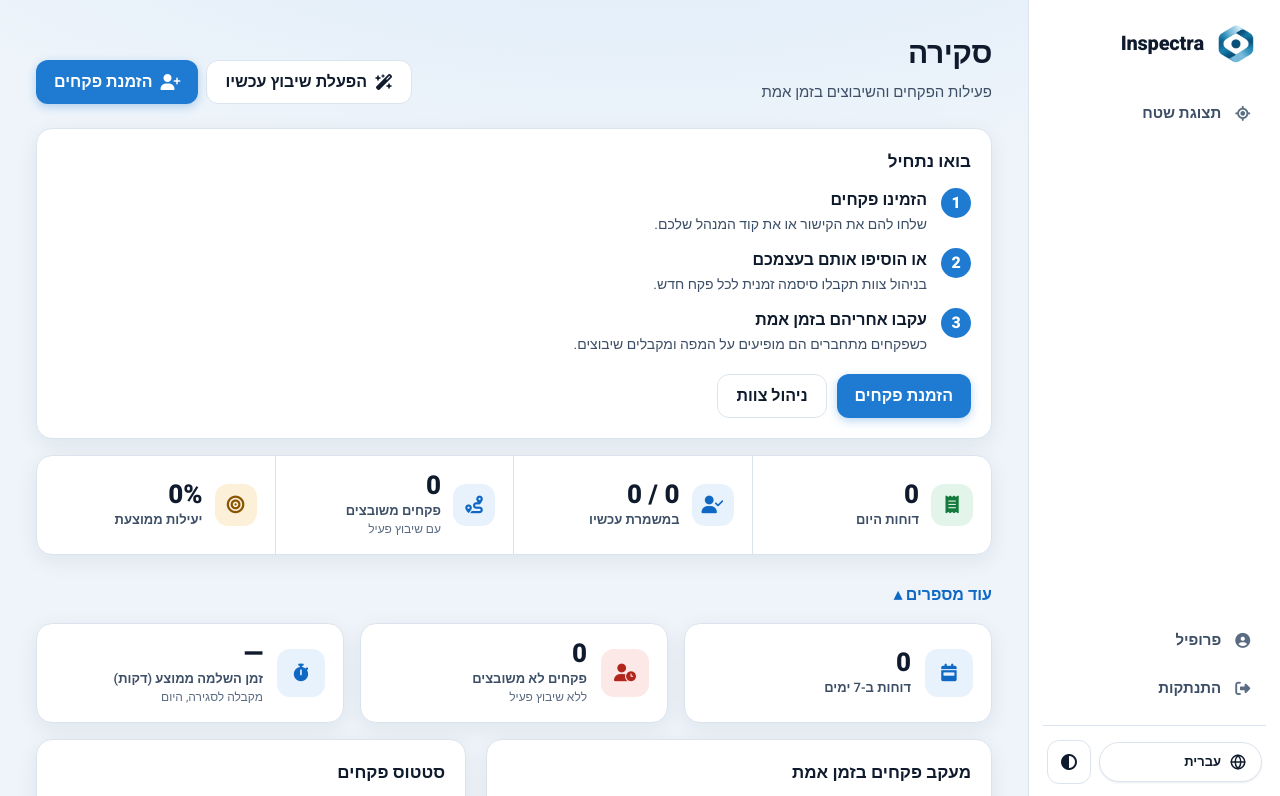
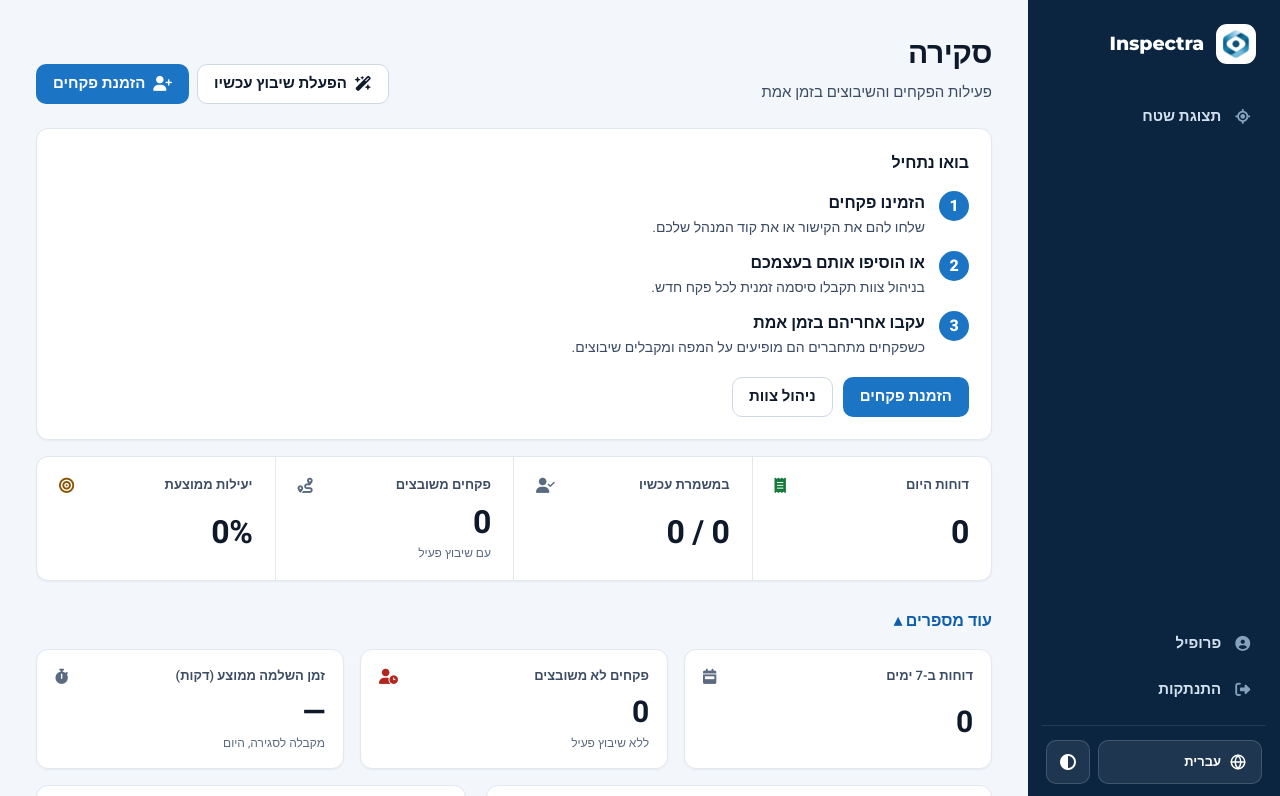
Before and after one commit to BarakSaban/Inspectra, a Flask app: page /admin in a window 1280 px wide, after a click on "עוד מספרים". Shown: the top 796 px of the page. Run offline with Flask 3, Linux system fonts and the light colour scheme; the visitor is signed in with stand-in values (Sample User, id 1); data that the repository does not hold is empty; grey boxes are pictures that could not be loaded.

Commit message:
Navy rail admin skin, centered login and sign-up with logo and language in the card, product brief
Co-Authored-By: Claude Sonnet 5.5 <noreply@anthropic.com>

```diff
--- a/app/static/css/admin.css
+++ b/app/static/css/admin.css
@@ -1,15 +1,15 @@
 /* Shared shell for the manager pages and the profile page: top bar, cards, tables, forms, dialogs.
    Logical properties throughout, so Hebrew and Arabic mirror without separate rules. */
 :root {
-  --radius: 16px;
-  --shadow: 0 6px 22px rgba(15, 27, 45, .07);
+  --radius: 12px;
+  --shadow: 0 1px 2px rgba(11, 37, 64, .05);
 }
 * { box-sizing: border-box; }
 html { -webkit-text-size-adjust: 100%; }
 body {
   margin: 0; min-height: 100vh; color: var(--ink);
   font-family: "Montserrat", system-ui, sans-serif; line-height: 1.5;
-  background: radial-gradient(1200px 420px at 50% -8%, var(--glow) 0%, transparent 70%), var(--bg);
+  background: var(--bg);
   font-variant-numeric: tabular-nums;
 }
 ::selection { background: var(--accent-tint); }
@@ -22,23 +22,34 @@ button, input, select { font: inherit; color: inherit; }
 /* ---------- navigation: left rail on desktop (right in Hebrew and Arabic) ---------- */
 :root { --rail: 252px; --gutter: 36px; }
 body { padding-inline-start: var(--rail); }
-.topbar { position: fixed; inset-block: 0; inset-inline-start: 0; z-index: 1200; width: var(--rail); background: var(--surface); border-inline-end: 1px solid var(--line); }
-.topbar__in { height: 100%; display: flex; flex-direction: column; gap: 4px; padding: 20px 14px 16px; overflow-y: auto; }
-.brand { flex: none; display: flex; align-items: center; gap: 12px; padding: 4px 10px 22px; color: var(--ink); text-decoration: none; }
-.brand img { display: block; width: 40px; height: 40px; object-fit: contain; }
-.brand__name { font-size: 1.25rem; font-weight: 800; letter-spacing: -.01em; }
+.topbar {
+  --t-bg: var(--rail-bg); --t-ink: #d3e1ef; --t-soft: #86a1bd; --t-hover: rgba(255, 255, 255, .07); --t-active: rgba(255, 255, 255, .13);
+  --t-line: rgba(255, 255, 255, .1); --t-active-ink: #fff; --t-icon-active: #8cc5f6; --t-btn-bg: rgba(255, 255, 255, .08); --t-btn-line: rgba(255, 255, 255, .16); --t-btn-ink: #fff;
+  position: fixed; inset-block: 0; inset-inline-start: 0; z-index: 1200; width: var(--rail); background: var(--t-bg); color: var(--t-ink);
+}
+:root[data-theme="dark"] .topbar { border-inline-end: 1px solid var(--line); }
+.topbar__in { height: 100%; display: flex; flex-direction: column; gap: 4px; padding: 22px 14px 16px; overflow-y: auto; }
+.brand { flex: none; display: flex; align-items: center; gap: 12px; padding: 2px 10px 26px; color: #fff; text-decoration: none; }
+.brand img { display: block; width: 40px; height: 40px; padding: 5px; border-radius: 11px; background: #fff; object-fit: contain; }
+.brand__name { font-size: 1.1875rem; font-weight: 800; letter-spacing: -.005em; font-family: "Montserrat", system-ui, sans-serif; }
 .nav { flex: 1; display: flex; flex-direction: column; gap: 2px; margin: 0; padding: 0; list-style: none; }
-.nav a { display: flex; align-items: center; gap: 12px; min-height: 46px; padding: 0 14px; border-radius: 12px; color: var(--ink-soft); font-size: .9375rem; font-weight: 700; text-decoration: none; transition: background .15s, color .15s; }
-.nav a i { width: 1.25em; text-align: center; color: var(--ink-faint); }
-.nav a:hover { background: var(--surface-sunk); color: var(--ink); }
-.nav a[aria-current="page"] { background: var(--accent-tint); color: var(--accent-strong); }
-.nav a[aria-current="page"] i { color: var(--accent-strong); }
+.nav a { display: flex; align-items: center; gap: 12px; min-height: 44px; padding: 0 14px; border-radius: 10px; color: var(--t-ink); font-size: .9375rem; font-weight: 600; text-decoration: none; transition: background .15s, color .15s; }
+.nav a i { width: 1.25em; text-align: center; color: var(--t-soft); transition: color .15s; }
+.nav a:hover { background: var(--t-hover); color: var(--t-active-ink); }
+.nav a:hover i { color: var(--t-ink); }
+.nav a[aria-current="page"] { background: var(--t-active); color: var(--t-active-ink); font-weight: 700; }
+.nav a[aria-current="page"] i { color: var(--t-icon-active); }
 .nav__end { margin-top: auto; }
-.rail__tools { flex: none; display: grid; gap: 10px; margin-top: 10px; padding-top: 14px; border-top: 1px solid var(--line); }
-.greet { padding: 0 10px; font-size: .875rem; font-weight: 700; color: var(--ink-soft); white-space: nowrap; overflow: hidden; text-overflow: ellipsis; }
+.rail__tools { flex: none; display: grid; gap: 12px; margin-top: 10px; padding-top: 14px; border-top: 1px solid var(--t-line); }
+.greet { display: flex; align-items: center; gap: 10px; padding: 0 6px; font-size: .875rem; font-weight: 600; color: var(--t-ink); white-space: nowrap; overflow: hidden; text-overflow: ellipsis; }
+.avatar-mini { flex: none; width: 30px; height: 30px; border-radius: 50%; display: grid; place-items: center; background: rgba(255, 255, 255, .14); color: #fff; font-size: .8125rem; font-weight: 700; }
+.greet__text { overflow: hidden; text-overflow: ellipsis; }
 .rail__row { display: flex; align-items: center; gap: 8px; padding: 0 4px; }
 .rail__row .i18n-switcher { flex: 1; min-width: 0; }
-.rail__row .i18n-switcher__btn { width: 100%; justify-content: flex-start; }
+.rail__row .i18n-switcher__btn { width: 100%; justify-content: flex-start; background: var(--t-btn-bg); border-color: var(--t-btn-line); color: var(--t-btn-ink); box-shadow: none; }
+.rail__row .i18n-switcher__btn:hover { background: var(--t-hover); }
+.rail__row .themebtn { background: var(--t-btn-bg); border-color: var(--t-btn-line); color: var(--t-btn-ink); }
+.rail__row .themebtn:hover { background: var(--t-hover); }
 .burger { display: none; flex: none; width: 44px; height: 44px; border: 1px solid var(--line); border-radius: 12px; background: var(--surface); color: var(--ink); cursor: pointer; }
 
 /* small laptops and tablets: icons only */
@@ -80,49 +93,51 @@ body { padding-inline-start: var(--rail); }
 .page__head p { margin-top: 4px; color: var(--ink-soft); font-size: .9375rem; }
 @media (max-width: 600px) { .page { padding-top: 18px; padding-bottom: 44px; } .page__head h1 { font-size: 1.5rem; } }
 
-.card { background: var(--surface); border: 1px solid var(--line); border-radius: var(--radius); box-shadow: var(--shadow); padding: 20px; }
-.card h2, .card h3 { font-size: 1.0625rem; font-weight: 800; margin-bottom: 14px; }
+.card { background: var(--surface); border: 1px solid var(--line); border-radius: var(--radius); box-shadow: var(--shadow); padding: 22px; }
+.card h2, .card h3 { font-size: 1rem; font-weight: 700; letter-spacing: -.005em; margin-bottom: 16px; }
 .grid { display: grid; gap: 16px; }
 .grid--stats { grid-template-columns: repeat(auto-fit, minmax(210px, 1fr)); margin-bottom: 16px; }
 .split { display: grid; gap: 16px; grid-template-columns: 1fr; align-items: start; }
 @media (min-width: 1000px) { .split { grid-template-columns: 1.7fr 1fr; } .split--even { grid-template-columns: 1fr 1fr; } }
 
-.stat { display: flex; align-items: center; gap: 14px; background: var(--surface); border: 1px solid var(--line); border-radius: var(--radius); box-shadow: var(--shadow); padding: 16px 18px; }
-.stat__icon { flex: none; width: 48px; height: 48px; border-radius: 13px; display: grid; place-items: center; background: var(--accent-tint); color: var(--accent-strong); font-size: 1.1rem; }
-.stat__icon--good { background: var(--good-tint); color: var(--good); }
-.stat__icon--warn { background: var(--warn-tint); color: var(--warn); }
-.stat__icon--bad { background: var(--bad-tint); color: var(--bad); }
-.stat__value { font-size: 1.625rem; font-weight: 800; line-height: 1.1; }
-.stat__label { font-size: .8125rem; font-weight: 600; color: var(--ink-soft); }
-.stat__sub { font-size: .75rem; color: var(--ink-faint); }
+.stat { display: grid; grid-template-columns: minmax(0, 1fr) auto; grid-template-areas: "label icon" "value value" "sub sub"; align-items: center; column-gap: 12px; row-gap: 2px; background: var(--surface); border: 1px solid var(--line); border-radius: var(--radius); box-shadow: var(--shadow); padding: 16px 18px; }
+.stat > div:not(.stat__icon) { display: contents; }
+.stat__icon { grid-area: icon; align-self: start; font-size: .95rem; color: var(--ink-faint); }
+.stat__icon--good { color: var(--good); }
+.stat__icon--warn { color: var(--warn); }
+.stat__icon--bad { color: var(--bad); }
+.stat__label { grid-area: label; align-self: start; font-size: .8125rem; font-weight: 600; color: var(--ink-soft); }
+.stat__value { grid-area: value; margin-top: 6px; font-size: 1.875rem; font-weight: 700; line-height: 1.1; letter-spacing: -.01em; }
+.stat__sub { grid-area: sub; margin-top: 2px; font-size: .75rem; color: var(--ink-faint); }
 
 @media (max-width: 600px) {
   .grid--stats { grid-template-columns: 1fr 1fr; gap: 10px; }
-  .stat { padding: 12px; gap: 10px; }
-  .stat__icon { width: 38px; height: 38px; border-radius: 11px; font-size: .95rem; }
-  .stat__value { font-size: 1.3rem; }
+  .stat { padding: 12px 14px; }
+  .stat__value { font-size: 1.4rem; }
   .stat__label { font-size: .75rem; line-height: 1.25; }
   .stat__sub { display: none; }
 }
 
 /* ---------- buttons, fields ---------- */
-.btn { text-decoration: none; display: inline-flex; align-items: center; justify-content: center; gap: 8px; min-height: 44px; padding: 0 18px; border: 0; border-radius: 12px; background: var(--accent); color: #fff; font-weight: 700; cursor: pointer; box-shadow: 0 3px 10px rgba(31, 123, 209, .3); transition: background .15s, transform .15s var(--ease-out); }
+.btn { text-decoration: none; display: inline-flex; align-items: center; justify-content: center; gap: 8px; min-height: 40px; padding: 0 16px; border: 1px solid transparent; border-radius: 10px; background: var(--accent); color: #fff; font-size: .9375rem; font-weight: 600; cursor: pointer; transition: background .15s, border-color .15s, transform .15s var(--ease-out); }
 .btn:hover:not(:disabled) { background: var(--btn-hover); }
 .btn:active:not(:disabled) { transform: scale(.98); }
 .btn:disabled { opacity: .6; cursor: progress; }
 .btn--block { width: 100%; }
-.btn--quiet { background: var(--surface); color: var(--ink); border: 1px solid var(--line); box-shadow: none; }
-.btn--quiet:hover:not(:disabled) { background: var(--accent-tint); }
-.btn--danger { background: var(--bad); box-shadow: none; }
+.btn--quiet { background: var(--surface); color: var(--ink); border-color: var(--line-strong); }
+.btn--quiet:hover:not(:disabled) { background: var(--surface-sunk); border-color: var(--ink-faint); }
+.btn--danger { background: var(--bad); }
 .btn--danger:hover:not(:disabled) { background: #8f1d17; }
-.btn--small { min-height: 36px; padding: 0 12px; font-size: .8125rem; border-radius: 10px; }
+.btn--small { min-height: 32px; padding: 0 12px; font-size: .8125rem; border-radius: 8px; }
+@media (max-width: 720px) { .btn { min-height: 44px; } .btn--small { min-height: 36px; } }
 
 .field { margin-bottom: 14px; }
-.field label { display: block; margin-bottom: 6px; font-size: .8125rem; font-weight: 700; color: var(--ink-soft); }
-.input { display: flex; align-items: center; gap: 10px; min-height: 48px; padding: 0 14px; background: var(--surface); border: 1.5px solid var(--line); border-radius: 12px; transition: border-color .15s, box-shadow .15s; }
-.input:focus-within { border-color: var(--accent); box-shadow: 0 0 0 4px rgba(31, 123, 209, .12); }
+.field label { display: block; margin-bottom: 6px; font-size: .8125rem; font-weight: 600; color: var(--ink-soft); }
+.input { display: flex; align-items: center; gap: 10px; min-height: 44px; padding: 0 12px; background: var(--surface); border: 1px solid var(--line-strong); border-radius: 10px; transition: border-color .15s, box-shadow .15s; }
+.input:hover { border-color: var(--ink-faint); }
+.input:focus-within { border-color: var(--accent); box-shadow: 0 0 0 3px color-mix(in srgb, var(--accent) 22%, transparent); }
 .input i { color: var(--ink-faint); width: 18px; text-align: center; }
-.input input, .input select { flex: 1; min-width: 0; height: 44px; border: 0; outline: 0; background: none; font-size: 1rem; }
+.input input, .input select { flex: 1; min-width: 0; height: 40px; border: 0; outline: 0; background: none; font-size: 1rem; }
 .input--locked { background: var(--surface-sunk); }
 .input--locked input { color: var(--ink-faint); }
 .hint { margin-top: 6px; font-size: .75rem; color: var(--ink-faint); }
@@ -276,7 +297,7 @@ td a:hover, .assign a:hover { color: var(--accent-strong); text-decoration: unde
 [dir="rtl"] .back i { transform: scaleX(-1); }
 .facts { display: flex; flex-wrap: wrap; gap: 8px 18px; margin-top: 6px; color: var(--ink-soft); font-size: .875rem; }
 
-.themebtn { flex: none; width: 44px; height: 44px; border: 1px solid var(--line); border-radius: 12px; background: var(--surface); color: var(--ink); cursor: pointer; display: inline-flex; align-items: center; justify-content: center; }
+.themebtn { flex: none; width: 44px; height: 44px; border: 1px solid var(--line); border-radius: 10px; background: var(--surface); color: var(--ink); cursor: pointer; display: inline-flex; align-items: center; justify-content: center; }
 .themebtn:hover { background: var(--accent-tint); }
 :root[data-theme="dark"] .badge--offered { color: #c9b3ff; background: #2a2146; }
 :root[data-theme="dark"] .badge--offline { color: #b4c2d4; background: #223042; }
@@ -354,8 +375,8 @@ td a:hover, .assign a:hover { color: var(--accent-strong); text-decoration: unde
 /* Key numbers as one strip instead of separate tiles. */
 .kpis { gap: 0; margin-bottom: 20px; background: var(--surface); border: 1px solid var(--line); border-radius: var(--radius); box-shadow: var(--shadow); overflow: hidden; }
 .kpis { grid-template-columns: repeat(auto-fit, minmax(165px, 1fr)); }
-.kpis .stat { border: 0; border-radius: 0; box-shadow: none; padding: 16px 18px; gap: 12px; background: none; }
-.kpis .stat__icon { width: 42px; height: 42px; }
+.kpis .stat { border: 0; border-radius: 0; box-shadow: none; padding: 18px 22px; background: none; }
+.kpis .stat__value { font-size: 2rem; }
 .kpis .stat + .stat { border-inline-start: 1px solid var(--line); }
 @media (max-width: 720px) {
   .kpis { background: none; border: 0; box-shadow: none; overflow-x: auto; gap: 14px; }
--- a/app/static/css/i18n.css
+++ b/app/static/css/i18n.css
@@ -24,10 +24,10 @@ input[type="tel"], input[type="email"], input[type="number"], .ltr { direction:
 .i18n-switcher { position: relative; display: inline-block; z-index: 1500; }
 .i18n-switcher__btn {
   display: inline-flex; align-items: center; gap: 8px;
-  min-height: 40px; padding: 0 14px;
+  min-height: 44px; padding: 0 14px;
   background: var(--surface, #fff); color: var(--ink, #0f1b2d);
-  border: 1px solid #dbe4ee; border-radius: 999px;
-  box-shadow: 0 1px 2px rgba(15, 27, 45, .08);
+  border: 1px solid var(--line, #dbe4ee); border-radius: 10px;
+  box-shadow: none;
   font-size: .8125rem; font-weight: 600; cursor: pointer;
   transition: background .15s;
 }
--- a/app/static/css/tokens.css
+++ b/app/static/css/tokens.css
@@ -1,12 +1,13 @@
 /* Design tokens shared by every page. Page stylesheets add only what is specific to them. */
 :root {
-  --accent: #1f7bd1; --accent-strong: #0e68c4; --accent-tint: #e8f2fc;
-  --ink: #0f1b2d; --ink-soft: #3d4f66; --ink-faint: #5b6c82;
-  --surface: #fff; --surface-sunk: #f2f6fb; --bg: #eef4fa; --line: #dbe4ee;
+  --accent: #1b74c4; --accent-strong: #0d5fae; --accent-tint: #e6f0fa;
+  --ink: #0e1a2b; --ink-soft: #3b4c63; --ink-faint: #5a6b81;
+  --surface: #fff; --surface-sunk: #f5f8fb; --bg: #f3f6fa; --line: #e1e8f0; --line-strong: #cdd8e4;
   --live: #137a3b; --live-tint: #e3f5ea; --good: var(--live); --good-tint: var(--live-tint);
   --warn: #8a5300; --warn-tint: #fdf0d8;
   --bad: #b3261e; --bad-tint: #fce8e6;
-  --glow: #dcebf9; --btn-hover: var(--accent-strong);
+  --navy: #0b2540; --navy-2: #123a63; --rail-bg: var(--navy);
+  --glow: transparent; --btn-hover: var(--accent-strong);
   --ease-out: cubic-bezier(.16, 1, .3, 1);
 }
 
@@ -14,9 +15,10 @@
 :root[data-theme="dark"] {
   color-scheme: dark;
   --ink: #e6edf6; --ink-soft: #b4c2d4; --ink-faint: #8c9db3;
-  --surface: #16212f; --surface-sunk: #101a26; --bg: #0b131d; --line: #27374a; --glow: #12263c;
+  --surface: #14202e; --surface-sunk: #101a26; --bg: #0b131d; --line: #25354a; --line-strong: #324760; --glow: transparent;
   --accent: #2b86da; --accent-strong: #7db9f0; --accent-tint: #17304a; --btn-hover: #3a95e8;
   --live: #4cc47d; --live-tint: #123826;
   --warn: #f0b254; --warn-tint: #3a2d10;
   --bad: #ff8a80; --bad-tint: #3d1a18;
+  --rail-bg: #0a1623;
 }
--- a/app/static/js/i18n-strings-auth.js
+++ b/app/static/js/i18n-strings-auth.js
@@ -59,8 +59,4 @@ window.I18N_ROWS = (window.I18N_ROWS || []).concat([
 ["srv.no data provided", "לא נשלחו נתונים", "No data provided", "لم يتم إرسال بيانات", "Данные не переданы"],
 ["srv.server error", "שגיאת שרת", "Server error", "خطأ في الخادم", "Ошибка сервера"],
 ["srv.user not found", "המשתמש לא נמצא", "User not found", "المستخدم غير موجود", "Пользователь не найден"],
-["a.brand.title", "פיקוח על תשלומי נסיעה, מתואם בזמן אמת", "Fare inspection, coordinated in real time", "الرقابة على تذاكر الركوب، منسّقة في الوقت الفعلي", "Контроль оплаты проезда в реальном времени"],
-["a.brand.p1", "אוטובוסים חיים על המפה", "Live buses on the map", "الحافلات الحية على الخريطة", "Автобусы на карте в реальном времени"],
-["a.brand.p2", "שיבוץ פקחים לפי זמן הגעה אמיתי", "Inspectors assigned by real arrival times", "توزيع المفتشين حسب أوقات الوصول الفعلية", "Инспекторы назначаются по реальному времени прибытия"],
-["a.brand.p3", "סטטיסטיקה, משמרות והפסקות", "Stats, shifts and breaks", "إحصائيات وورديات واستراحات", "Статистика, смены и перерывы"]
 ]);
--- a/app/templates/partials/sidebar.html
+++ b/app/templates/partials/sidebar.html
@@ -20,7 +20,7 @@
       <li><a href="/logout"><i class="fa-solid fa-right-from-bracket" aria-hidden="true"></i><span data-i18n="n.logout"></span></a></li>
     </ul>
     <div class="rail__tools">
-      {% if first_name %}<span class="greet"><span data-i18n="n.hi"></span> <bdi>{{ first_name }}</bdi></span>{% endif %}
+      {% if first_name %}<span class="greet"><span class="avatar-mini" aria-hidden="true">{{ first_name[:1] }}</span><span class="greet__text"><span data-i18n="n.hi"></span> <bdi>{{ first_name }}</bdi></span></span>{% endif %}
       <div class="rail__row">
         <div data-lang-switcher></div>
         <button type="button" class="themebtn" id="themeToggle" data-i18n-attr="aria-label:n.theme; title:n.theme"><i class="fa-solid fa-circle-half-stroke" aria-hidden="true"></i></button>
```
Also changed, not shown: other parts of app/static/css/admin.css (+27 -19 lines), PRODUCT.md (added, +57 -0 lines), app/static/css/auth.css (+43 -56 lines), app/templates/login.html (+4 -7 lines), app/templates/partials/auth_aside.html (deleted, +0 -13 lines), app/templates/signup.html (+3 -6 lines), 1 other file.
